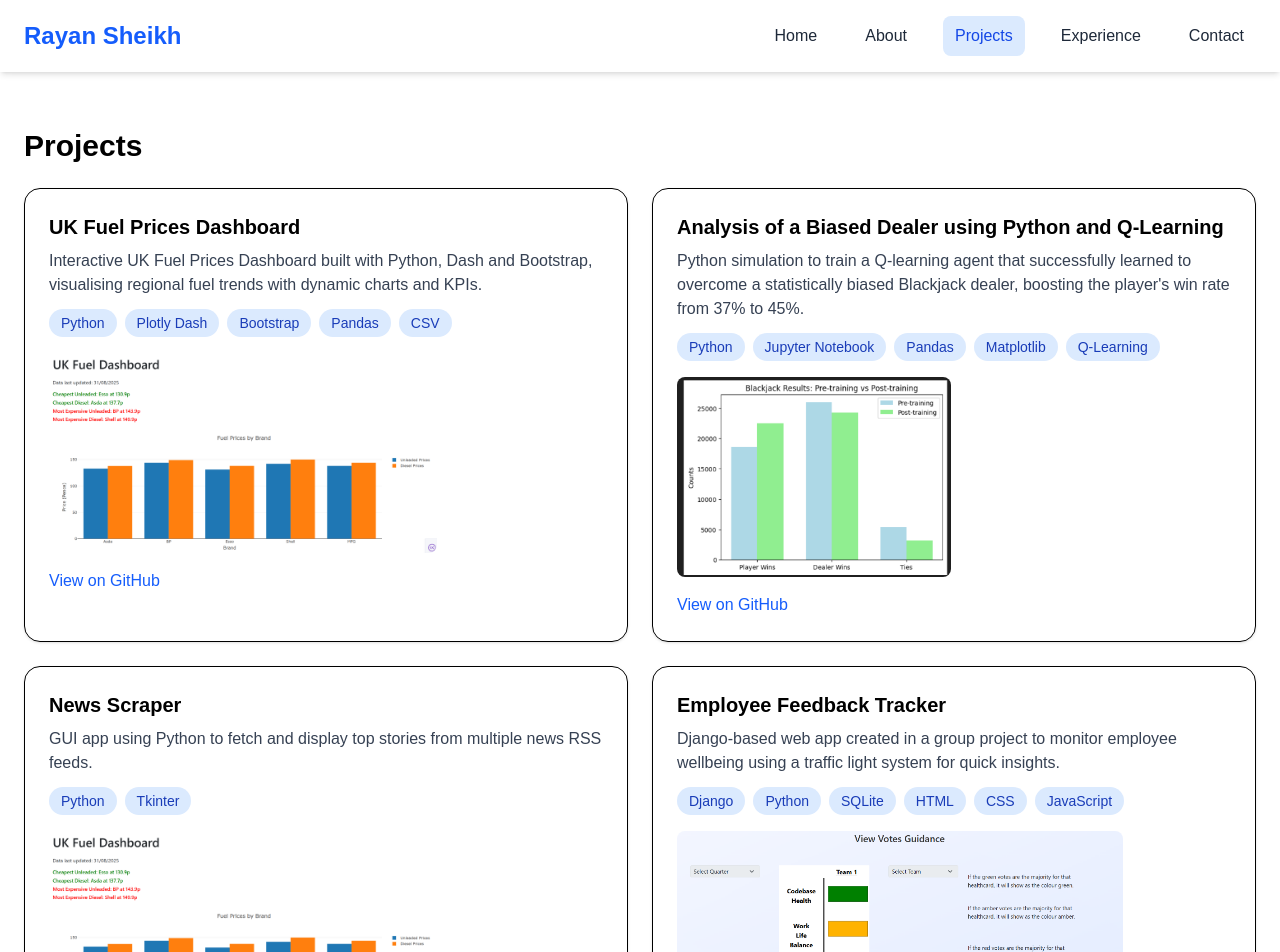
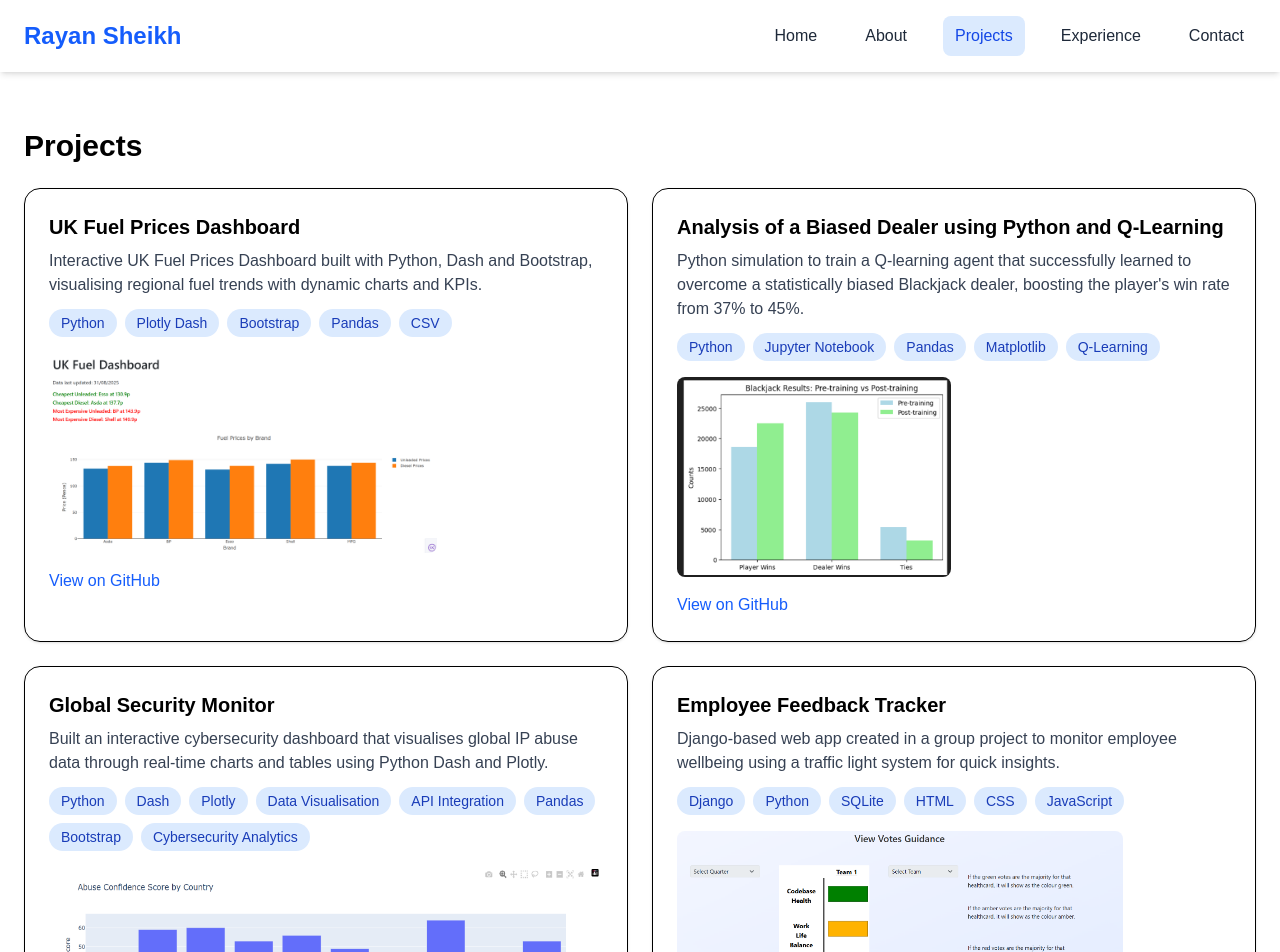
Before and after one commit to RayanSheikh01/Portfolio, a Next.js app: page /projects in a window 1280 px wide. Shown: the top 952 px of the page. Built offline with nearby package versions, Linux system fonts and the light colour scheme.

Commit message:
Add global security project and remove news feed parser

```diff
--- a/app/projects/page.tsx
+++ b/app/projects/page.tsx
@@ -20,12 +20,12 @@ github: "https://github.com/RayanSheikh01/WeightedBlackjackSimulator",
 image: "/WeightedBlackjackSimImage.png"
 },
 {
-title: "News Scraper",
+title: "Global Security Monitor",
 description:
-"GUI app using Python to fetch and display top stories from multiple news RSS feeds.",
-tech: ["Python", "Tkinter"],
-github: "https://github.com/RayanSheikh01/newsFeedParser",
-image: "/UKFuelDashboard.png"
+"Built an interactive cybersecurity dashboard that visualises global IP abuse data through real-time charts and tables using Python Dash and Plotly.",
+tech: ["Python", "Dash", "Plotly", "Data Visualisation", "API Integration", "Pandas", "Bootstrap", "Cybersecurity Analytics"],
+github: "https://github.com/RayanSheikh01/GlobalSecMonitor",
+image: "/GlobalMonitorImage.png"
 },
 {title: "Employee Feedback Tracker",
   description: "Django-based web app created in a group project to monitor employee wellbeing using a traffic light system for quick insights.",
```
Also changed, not shown: public/GlobalMonitorImage.png (added).
